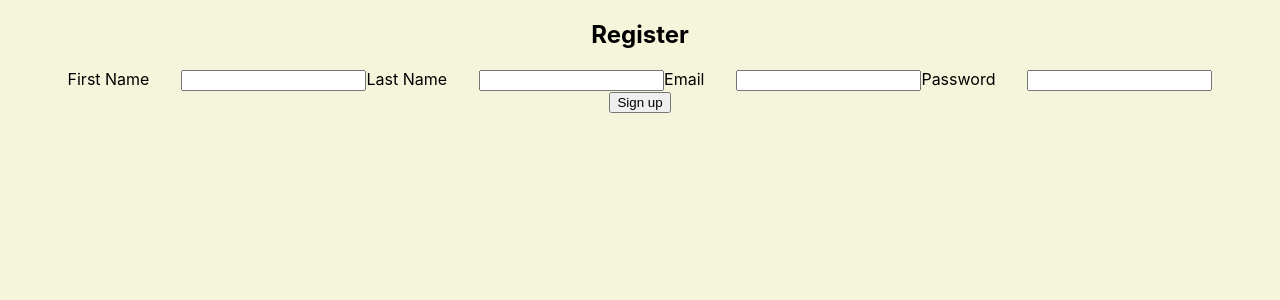
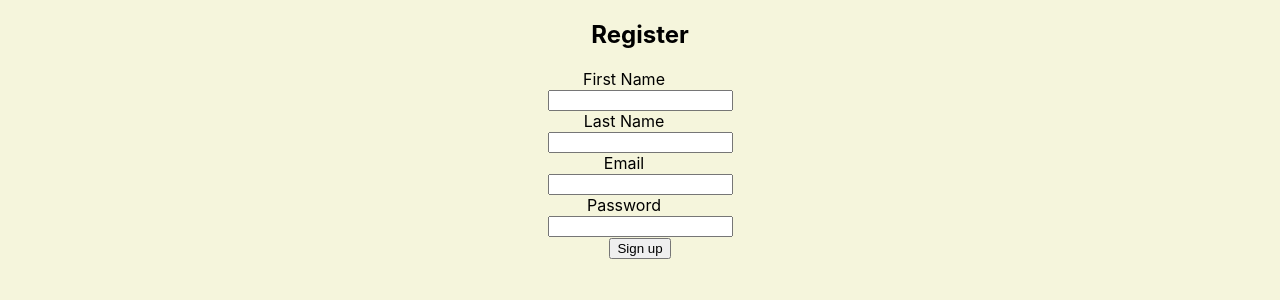
Before and after one commit to gabrielTor/Recipe_react_webpage_PI, a React (Create React App) app in the folder client/: page /register in a window 1280 px wide. Shown: the top 300 px of the page. Built offline with nearby package versions, Linux system fonts and the light colour scheme.

Commit message:
validate pwd and basic style

```diff
--- a/client/src/components/Auth/Register.jsx
+++ b/client/src/components/Auth/Register.jsx
@@ -11,6 +11,7 @@ const PWD_REGEX = /^(?=.*[a-z])(?=.*[A-Z])(?=.*[0-9])(?=.*[!@#$%]).{8,24}$/;
 export default function Register(){
 
     const dispatch = useDispatch()
+    const [error, setError] = useState(true)
     const [input, setInput] = useState({
         firstName: '',
         lastName: '',
@@ -18,8 +19,15 @@ export default function Register(){
         password: ''
     })
 
+    useEffect(()=>{
+        if(input.password){
+            if(PWD_REGEX.test(input.password)) setError(false)
+            else setError(true)
+        }
+    }, [input.password])
+
     const handleSubmit = () => {
-        dispatch(userRegister(input))
+        if(!error) dispatch(userRegister(input))
     }
     const handleChange = (event) => {
         setInput((currentInput) => ({
@@ -31,7 +39,8 @@ export default function Register(){
     return (
         <section>
             <h1>Register</h1>
-            <form onSubmit={handleSubmit}>
+            <div id='reg-container'>
+                <form id='register-form' onSubmit={handleSubmit}>
                     <>
                     <label>First Name</label>
                     <input type='text' name='firstName' value={input.firstName} onChange={(e)=>handleChange(e)} required/>
@@ -44,7 +53,7 @@ export default function Register(){
 
                     <>
                     <label>Email</label>
-                <input type='text' name='email' value={input.email} onChange={(e)=>handleChange(e)} required/>
+                    <input type='text' autoComplete="off" name='email' value={input.email} onChange={(e)=>handleChange(e)} required/>
                     </>
 
                     <>
@@ -54,6 +63,7 @@ export default function Register(){
                     <br></br>
                     <button type="submit">Sign up</button>
                 </form>
+            </div>
         </section>
     )
 }
--- a/client/src/components/Auth/register.css
+++ b/client/src/components/Auth/register.css
@@ -0,0 +1,8 @@
+#reg-container{
+    display:flex;
+    justify-content: center;
+}
+
+#register-form{
+    width: min-content;
+}
--- a/client/src/components/CreateRecipe/Create_Recipe.jsx
+++ b/client/src/components/CreateRecipe/Create_Recipe.jsx
@@ -40,7 +40,7 @@ function Create_Recipe() {
 
   useEffect(() => {
     dispatch(getDietTypes())
-  }, [])
+  }, [dispatch])
 
   const handleSubmit = () => {
     dispatch(createRecipe(input))
```
Lines whose indentation alone changed are shown as unchanged.
